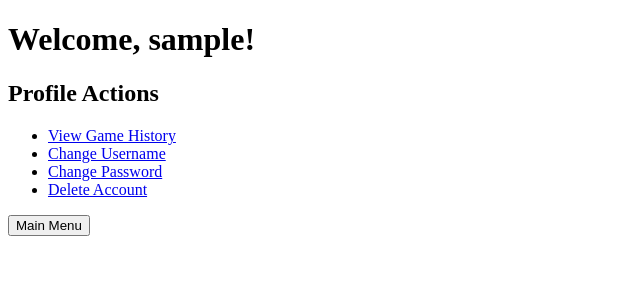
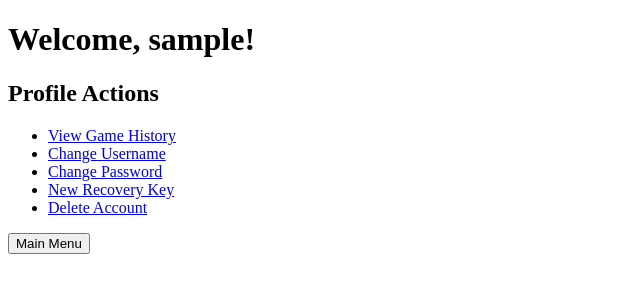
Before and after one commit to Scrooge324y2/Online-Multiplayer-Game, a Flask app: page /profile in a window 1280 px wide. Shown: the top 300 px of the page, without its empty margins (0-640 px from the left). Run offline with Flask 3, Linux system fonts and the light colour scheme; the visitor is signed in with stand-in values (Sample User, id 1); parts of the project's set-up code (start-up, migrations or seed data) failed here and were passed over.

Commit message:
added new_recovery_key.html

```diff
--- a/app.py
+++ b/app.py
@@ -61,7 +61,8 @@ def login():
             session.modified = True
             return redirect(url_for('menu'))
         else:
-            return render_template("login.html", error="Invalid username or password")
+            flash("Incorrect username or password", "error")
+            return redirect(url_for('login'))
     return render_template("login.html")
 
 @app.route('/register', methods=['GET', 'POST'])
@@ -69,13 +70,16 @@ def register():
     if request.method == 'POST':
         username = request.form['username']
         password = request.form['password']
-        print(username, password)
+
         if not User.validate_username(username):
-            return render_template("register.html", error="Username already in use")
+            flash("Username is already in use", "error")
+            return redirect(url_for('register'))
         User.add_user(username, password)
         session['username'] = username
         session['user_id'] = User.get_user_id(username)
-        return redirect(url_for('recovery_key'))
+        key = User.create_recovery_key(session['user_id'])
+        session['recovery_key'] = key
+        return redirect(url_for('show_recovery_key'))
     return render_template("register.html")
 
 @app.route("/menu")
@@ -127,7 +131,8 @@ def join_game():
         session['game_code'] = code
         return redirect(url_for("waiting_room", code=code))
     else:
-        return render_template("play.html", error="Game code not found.")
+        flash("Invalid game code.", "error")
+        return redirect(url_for("play"))
 
 
 @app.route("/waiting_room")
@@ -238,9 +243,29 @@ def change_username():
 
 @app.route("/recovery_key")
 @login_required
-def recovery_key():
-    key = User.create_recovery_key(session.get("user_id"))
+def show_recovery_key():
+    key = session.pop("recovery_key", None) # Retrieve and remove the recovery key from session
+    if key is None:
+        return redirect(url_for("menu"))
+
     return render_template("recovery_key.html", recovery_key=key)
+
+@app.route("/new_recovery_key", methods=["GET", "POST"])
+@login_required
+def new_recovery_key():
+    if request.method == "POST":
+        password = request.form["password"]
+        username = session.get("username")
+        user_id = session.get("user_id")
+
+        if User.authenticate_user(username, password):
+            key = User.create_recovery_key(user_id, new_key=True)
+            session["recovery_key"] = key
+            return redirect(url_for("show_recovery_key"))
+        else:
+            flash("Password is incorrect.", "error")
+            return redirect(url_for("new_recovery_key"))
+    return render_template("new_recovery_key.html")
 
 @app.route("/game_history")
 @login_required
--- a/templates/profile.html
+++ b/templates/profile.html
@@ -13,6 +13,7 @@
         <li><a href="/game_history">View Game History</a></li>
         <li><a href="/change_username">Change Username</a></li>
         <li><a href="/change_password">Change Password</a></li>
+        <li><a href="/new_recovery_key">New Recovery Key</a></li>
         <li><a href="/delete_account">Delete Account</a></li>
     </ul>
 
--- a/templates/recovery_key.html
+++ b/templates/recovery_key.html
@@ -12,6 +12,6 @@
 
     <p>Please save this key safely. You will need it to recover your account.</p>
 
-    <button onclick="window.location.href='/login'">Go to Login</button>
+    <button onclick="window.location.href='/menu'">Continue</button>
 </body>
 </html>
```
Also changed, not shown: database.py (+7 -3 lines), templates/new_recovery_key.html (added, +38 -0 lines).
